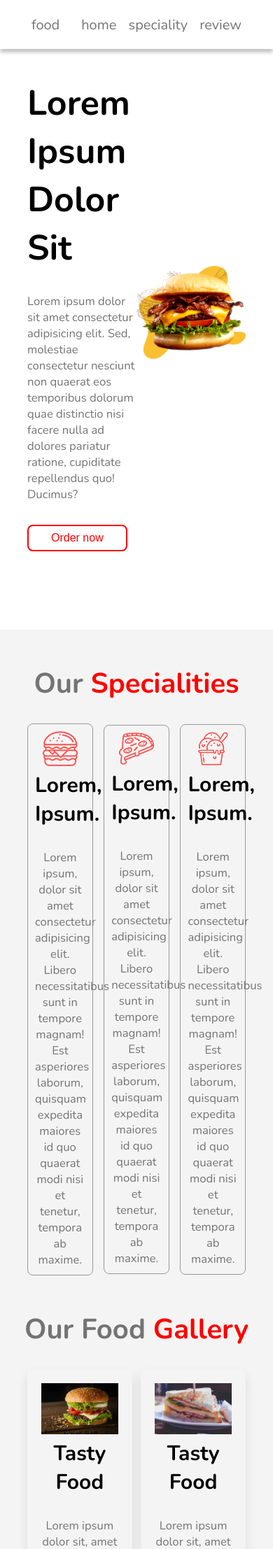
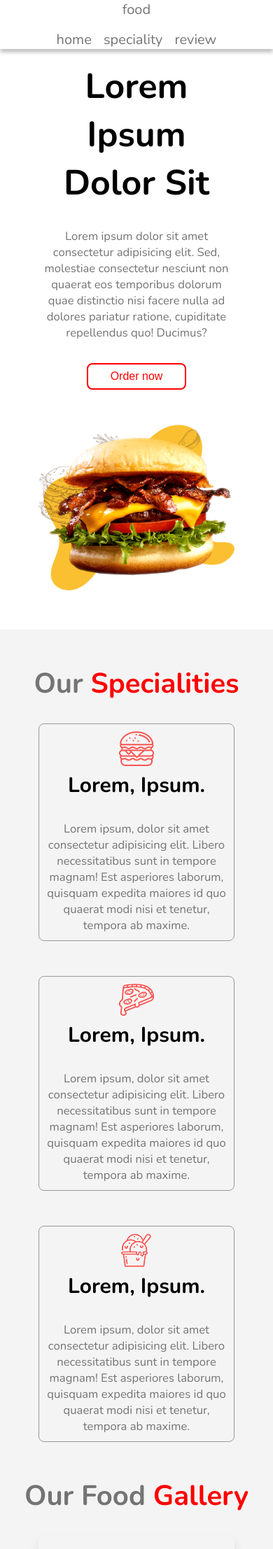
Before and after one commit to julie-j-code/cours-integration, a PHP site: page /Code_food_maquette_simple_flexbox/maquette.html in a window 390 px wide. Shown: the top 2214 px of the page at 70% size. Run offline with PHP 8.4, Linux system fonts and the light colour scheme.

Commit message:
rwd de food_maquette_simple puisque les élèves n'avaient pas abordé les media queries à l'époque

```diff
--- a/Code_food_maquette_simple_flexbox/maquette.css
+++ b/Code_food_maquette_simple_flexbox/maquette.css
@@ -84,7 +84,7 @@ header {
     background-repeat: no-repeat;
     background-position: top center;
     background-size: cover;
-    /* padding-bottom: 100px; */
+
 }
 
 nav {
@@ -96,13 +96,14 @@ nav {
     background-color: white;
     display: flex;
     flex-wrap: wrap;
-    /* margin: auto; ne sert à rien si on a une largeur de 100% !*/
     justify-content: space-between;
     box-shadow: 0px 5px 5px rgb(196, 196, 196);
     align-items: center;
 }
 
-header img{width: 100%;}
+header img {
+    width: 100%;
+}
 
 section .container {
     /* mieux que sur l'initiale */
@@ -162,19 +163,60 @@ footer .container {
 
 /* pas abordés mais si vous êtes curieux vous pouvez tenter :
 de faire en sorte que tous les .container div passent à 90 ou 100% sur mobiles
-pour qu'il n'y en ait qu'un par ligne
-autre option : virer le display:flex partout puisqu'on souhaitera revenir à une disposition par défaut des blocs sur version mobiles
-RESTE à faire donc...
-*/
-
-/* il en faudrait un pour écran sous 1024 avec un gap réduit et des largeur des éléments enfants différents
+pour qu'il n'y en ait qu'un par ligne.
 mais vous ne serez en aucun cas évaluer sur ces points que seul le cours aborde */
 @media screen and (max-width:1024px) {
+    header .container {
+        height: 700px;
+    }
+
     .gallery .container .box {
-    width:48%;
-}
-footer .container{
-    gap:5px;
+        width: 48%;
+    }
+
+    footer .container {
+        gap: 5px;
+    }
+
 }
 
+@media screen and (max-width:650px) {
+
+    header {
+        min-height: 900px;
+        text-align: center;
+    }
+
+    nav {
+        position: static;
+    }
+
+    .container,
+    nav {
+        flex-direction: column;
+    }
+
+    .container {
+        flex-wrap: nowrap;
+        justify-content: center;
+        gap: 50px;
+    }
+
+    h1 {
+        margin-top: 100px;
+    }
+
+    .gallery .container .box,
+    header .container div,
+    .speciality .container div,
+    .gallery .container .box:last-child {
+        width: 90%;
+    }
+
+    footer {
+        height: auto;
+        padding-bottom: 50px;
+    }
+
+
 }
--- a/index.html
+++ b/index.html
@@ -31,7 +31,7 @@
     <p>Initiation CSS blocks : Mise en page inline-block DG2</p>
     <a href="./Code_cv_inline-blocks/cv.html">CV inline-block</a>
     <hr>
-    <p>Initiation Mise en page Flexbox d'après Maquette</p>
+    <p>Initiation Mise en page Flexbox d'après Maquette. Aucun Designer n'ayant abordé JS, il est hors de question pour eux, sans bootstrap de faire des menu burger. Les items de menu basculent juste les uns sous les autres !</p>
     <a href="./Code_food_maquette_simple_flexbox/maquette.html">Food Maquette Intégration DG2</a>
 
 </body>
```
